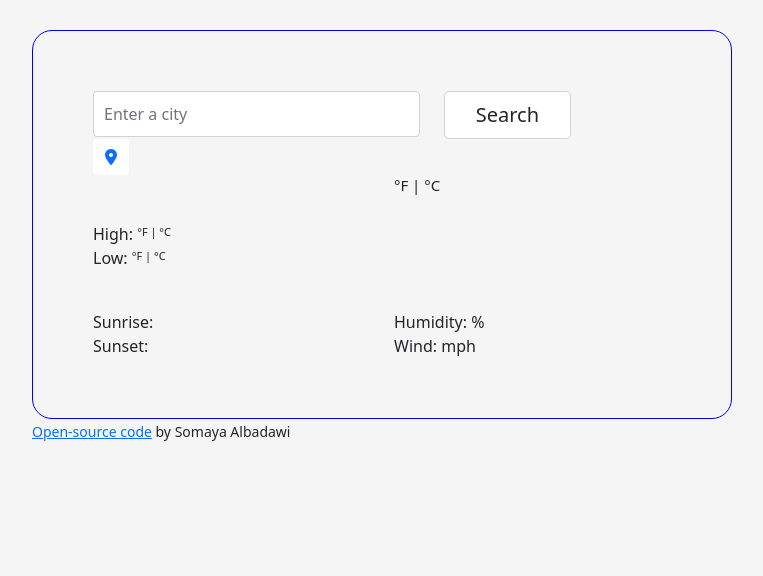
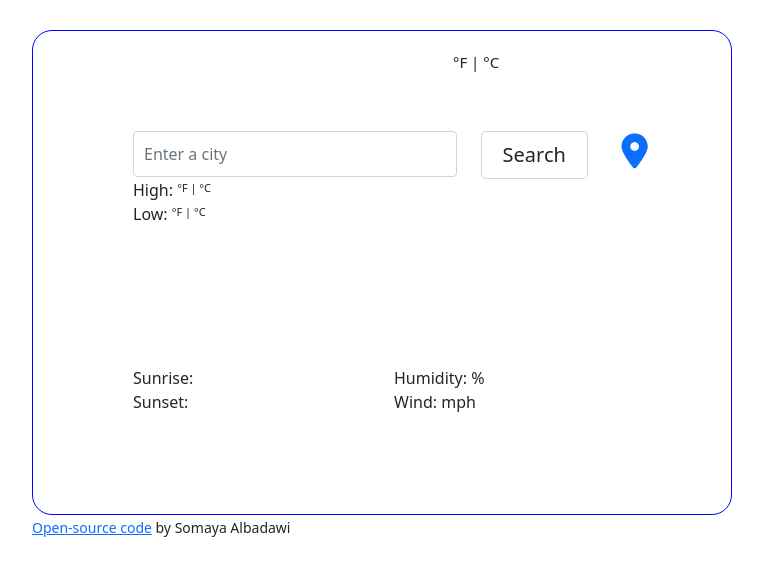
Before and after one commit to SomayaAl/vanilla-weather-app, a plain HTML site: page index.html in a window 1280 px wide. Shown: the whole page, without its empty margins (258-1021 px from the left). Drawn offline with nearby package versions, Linux system fonts and the light colour scheme; no server answers.

Commit message:
Added form to html and css

```diff
--- a/index.html
+++ b/index.html
@@ -25,8 +25,8 @@
         <div class="weather-app">
             <form id="search-form">
                 <div class="row">
-                <div class="col-7">
-                <input type="search" placeholder="Enter a city" class="form-control" id="cit-text-input" >
+                <div class="col-8">
+                <input class="form-control" type="text" placeholder="Enter a city" id="city-text-input" autocomplete="off" />
                 </div>
                 <div class="col-3">
                     <input class="form-control form-control-lg"
@@ -34,18 +34,15 @@
                     value="Search"
                     id="search-button" />
                 </div>
-                <div class="col-6">
-                    <button class="btn btn-link" id="current-location-button"> <i class="fa-solid fa-location-dot"></i> </button>
+                <div class="col-1">
+                    <button class="btn btn-link" id="current-location-button"><i class="fa-solid fa-location-dot" id="location-dot"></i></button>
                 </div>
                 </div>
             </form>
           <div class="row">
-            <div class="col-6">
+            <div class="col-8">
                 <div class = "float-right"><h1 id="city"></h1></div>
             </div>
-            <div class="col-6">
-              <div class="weather-icon"><img src="" id="icon" width=80 /><span id="temp"></span><span class="units-temp">°F | °C</span></div>
-              </div>
             <ul>
               <li>
                 <h3 id="date-time"></h3>
@@ -62,6 +59,7 @@
                 ><span class="units">°F | °C</span>
               </li>
             </ul>
+             <div class="weather-icon"><img src="" id="icon" width=80 /><span id="temp"></span><span class="units-temp">°F | °C</span></div>
           </div>
         </br>
           <div class="row">
--- a/src/style.css
+++ b/src/style.css
@@ -1,6 +1,6 @@
 html,
 body {
-  background-color: whitesmoke;
+  background-color: white;
 }
 .weather-app-wrap {
   width: 700px;
@@ -8,23 +8,24 @@ body {
 }
 
 .weather-app {
-  padding: 60px;
+  padding: 100px;
   border: 1px solid #0000ff;
   border-radius: 20px;
 }
 
 #city {
-  line-height: 35px;
-  font-size: 40px;
+  line-height: 100px;
+  font-size: 35px;
 }
 
 #temp {
-  line-height: 35px;
-  font-size: 40px;
+  line-height: 100px;
+  font-size: 35px;
 }
 
 #date-time {
-  font-size: 22px;
+  font-size: 27px;
+  margin-top: -25px;
 }
 
 li {
@@ -35,7 +36,8 @@ li {
 }
 
 #weather-description {
-  font-size: 18px;
+  font-size: 24px;
+  margin-bottom: 40px;
 }
 
 .units-temp {
@@ -55,12 +57,18 @@ li {
 }
 
 #current-location-button {
+  position: relative;
   display: block;
-  margin: o auto;
-  padding: 0 auto;
+  margin: 0 auto;
+  padding: 10px;
   background-color: white;
   border: none;
-  top: 30px;
+  top: -7px;
+}
+
+#city-text-input {
+  padding: 10px;
+  margin: 0 auto;
 }
 
 #icon {
@@ -68,3 +76,13 @@ li {
   top: -10px;
   left: -10px;
 }
+
+.weather-icon {
+  position: relative;
+  left: 320px;
+  top: -220px;
+}
+
+#location-dot {
+  font-size: 35px;
+}
```
